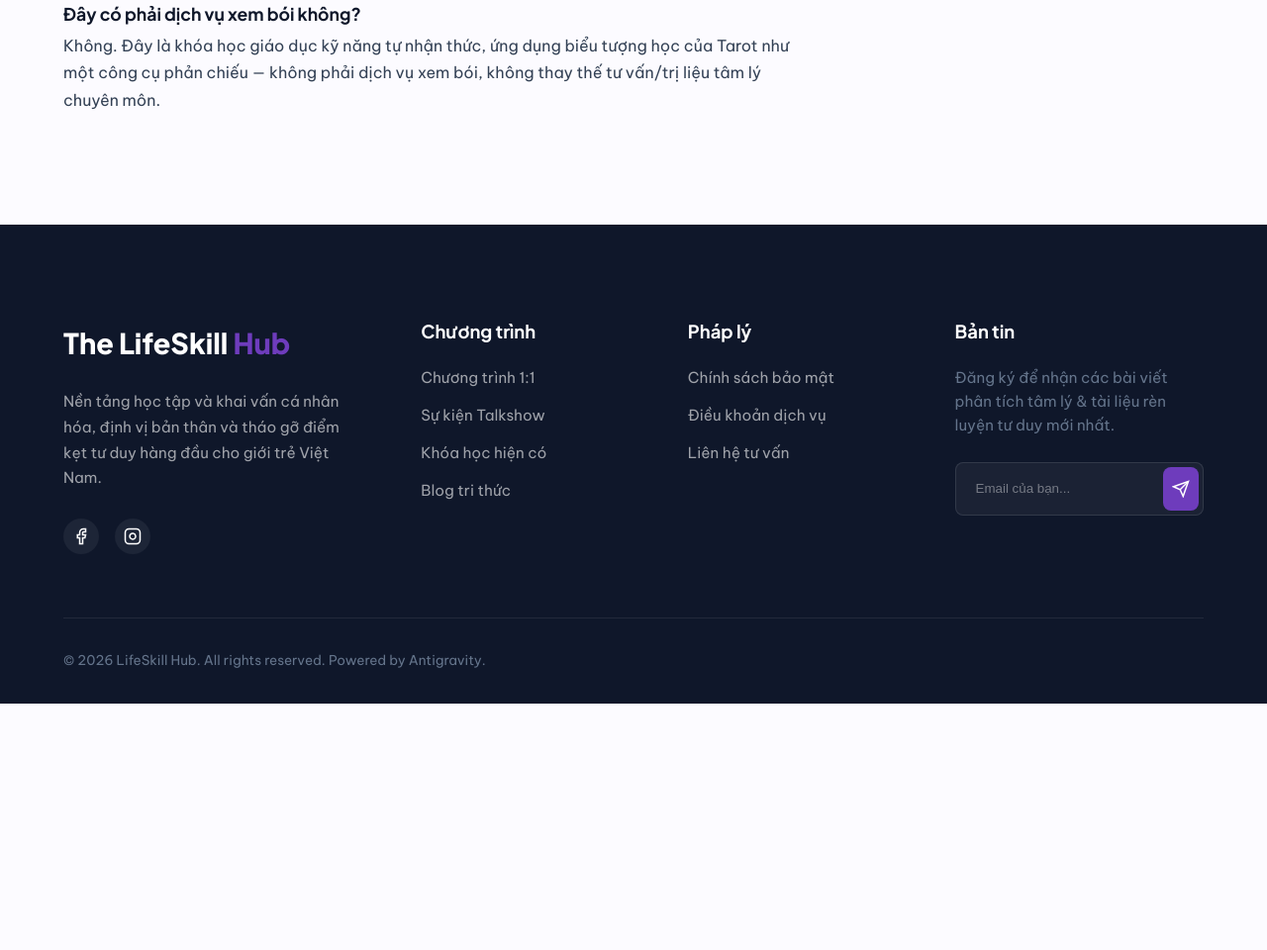
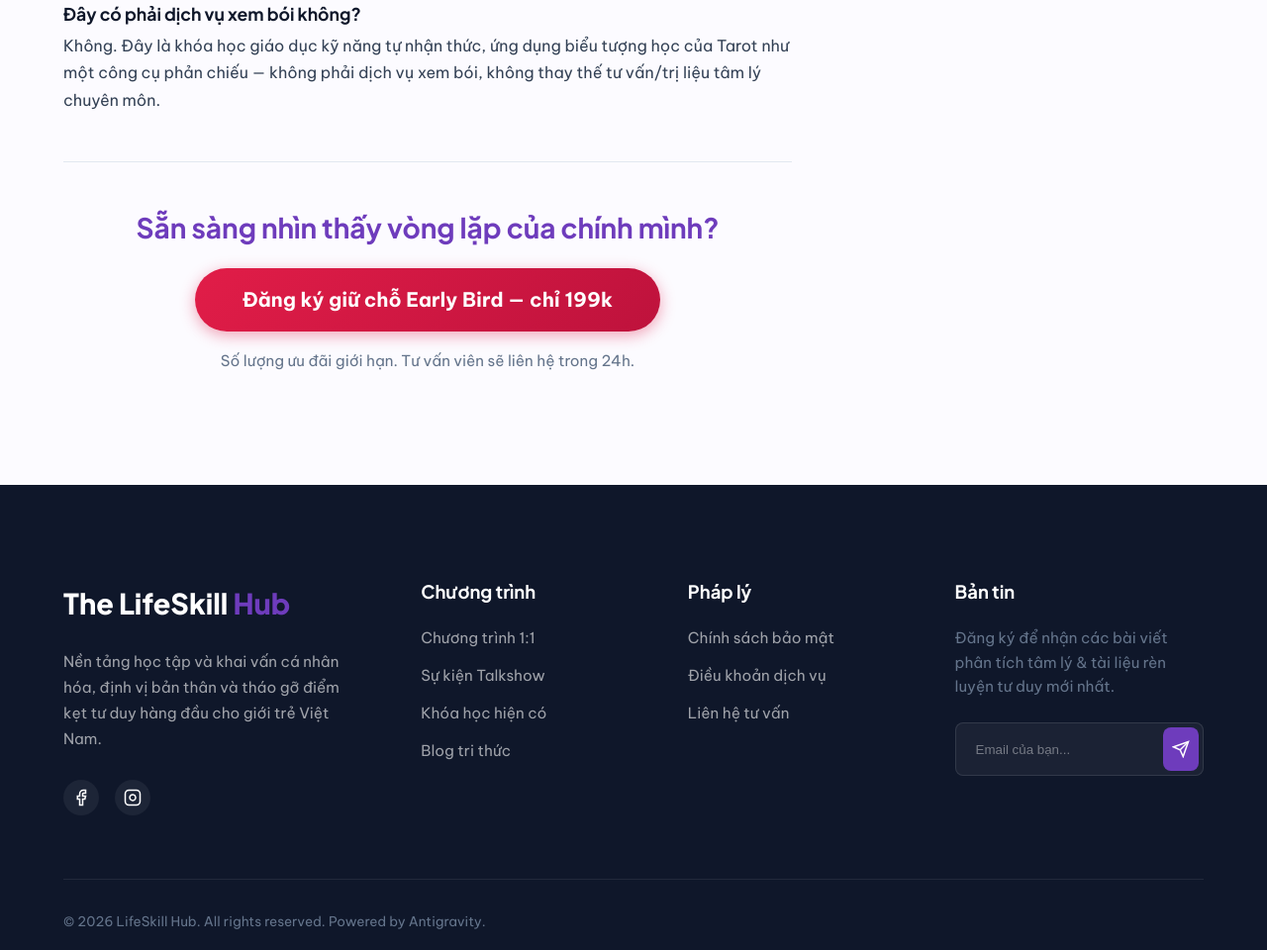
Before and after one commit to vyqhnv-cpu/my-first-web, a website: page public/khoa-hoc/tarot-va-tam-ly-hoc.html in a window 1280 px wide. Shown: the part 4596-5556 px from the top of the page at 99% size. Before the commit the page ends 5307 px from the top, so only its background shows below. Drawn offline with Linux system fonts and the light colour scheme; no server answers.

Commit message:
fix: duplicate cta section at bottom of page

```diff
--- a/public/khoa-hoc/tarot-va-tam-ly-hoc.html
+++ b/public/khoa-hoc/tarot-va-tam-ly-hoc.html
@@ -468,6 +468,14 @@
             </div>
           </div>
 
+          <div class="content-section" style="text-align: center; margin-top: 3rem; padding-top: 3rem; border-top: 1px solid #e2e8f0;">
+            <h2 style="margin-bottom: 1.5rem;">Sẵn sàng nhìn thấy vòng lặp của chính mình?</h2>
+            <a href="#dang-ky" class="btn btn-primary" style="background: linear-gradient(135deg, #e11d48, #be123c); color: white; padding: 1rem 3rem; border-radius: 50px; font-size: 1.25rem; font-weight: 700; text-decoration: none; box-shadow: 0 4px 15px rgba(225, 29, 72, 0.4); display: inline-flex; align-items: center; gap: 0.5rem;">
+              Đăng ký giữ chỗ Early Bird — chỉ 199k
+            </a>
+            <p style="margin-top: 1rem; color: var(--color-muted); font-size: 0.95rem;">Số lượng ưu đãi giới hạn. Tư vấn viên sẽ liên hệ trong 24h.</p>
+          </div>
+
         </div>
         <!-- Right Sidebar -->
         <div>
```
